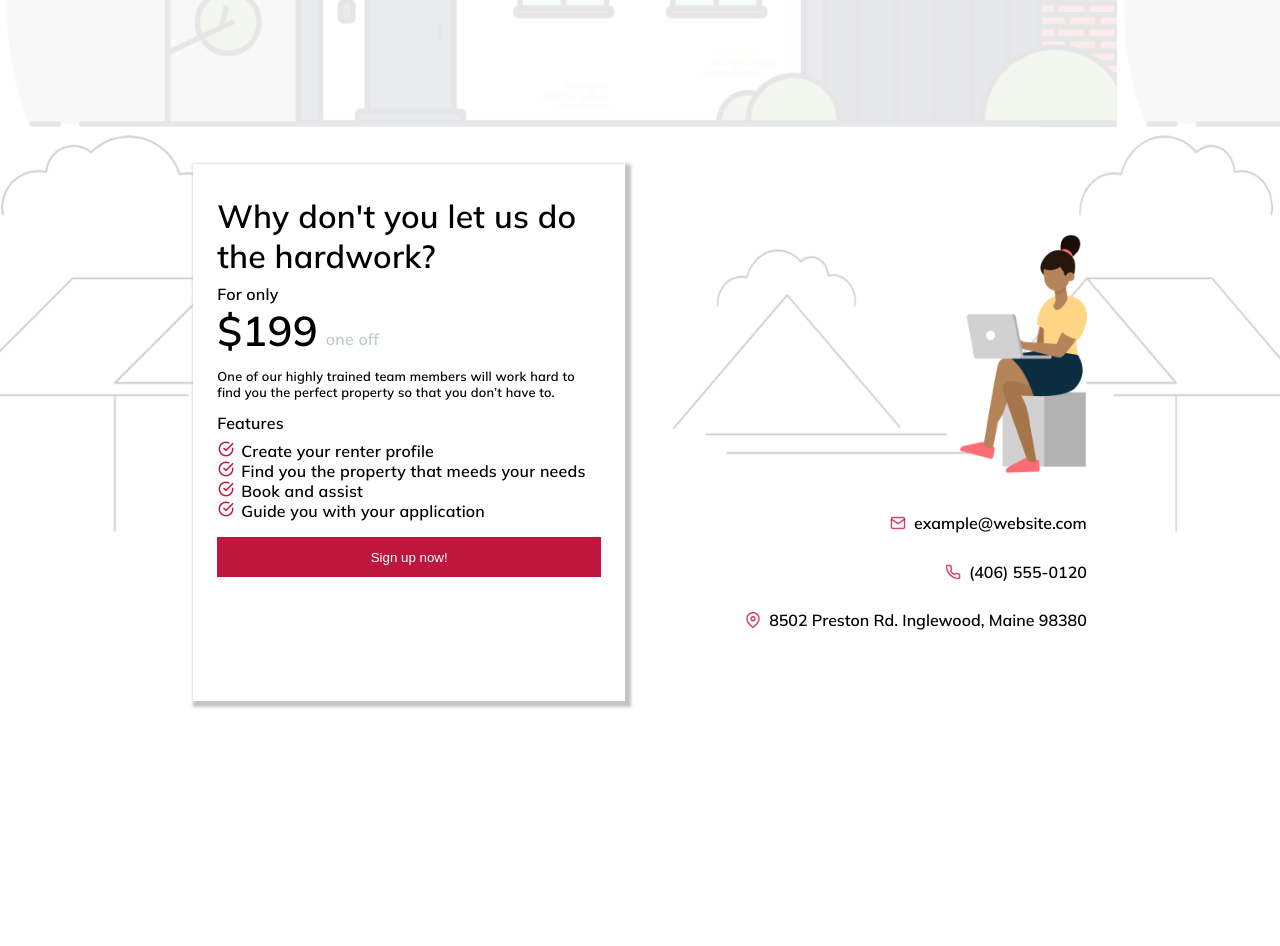
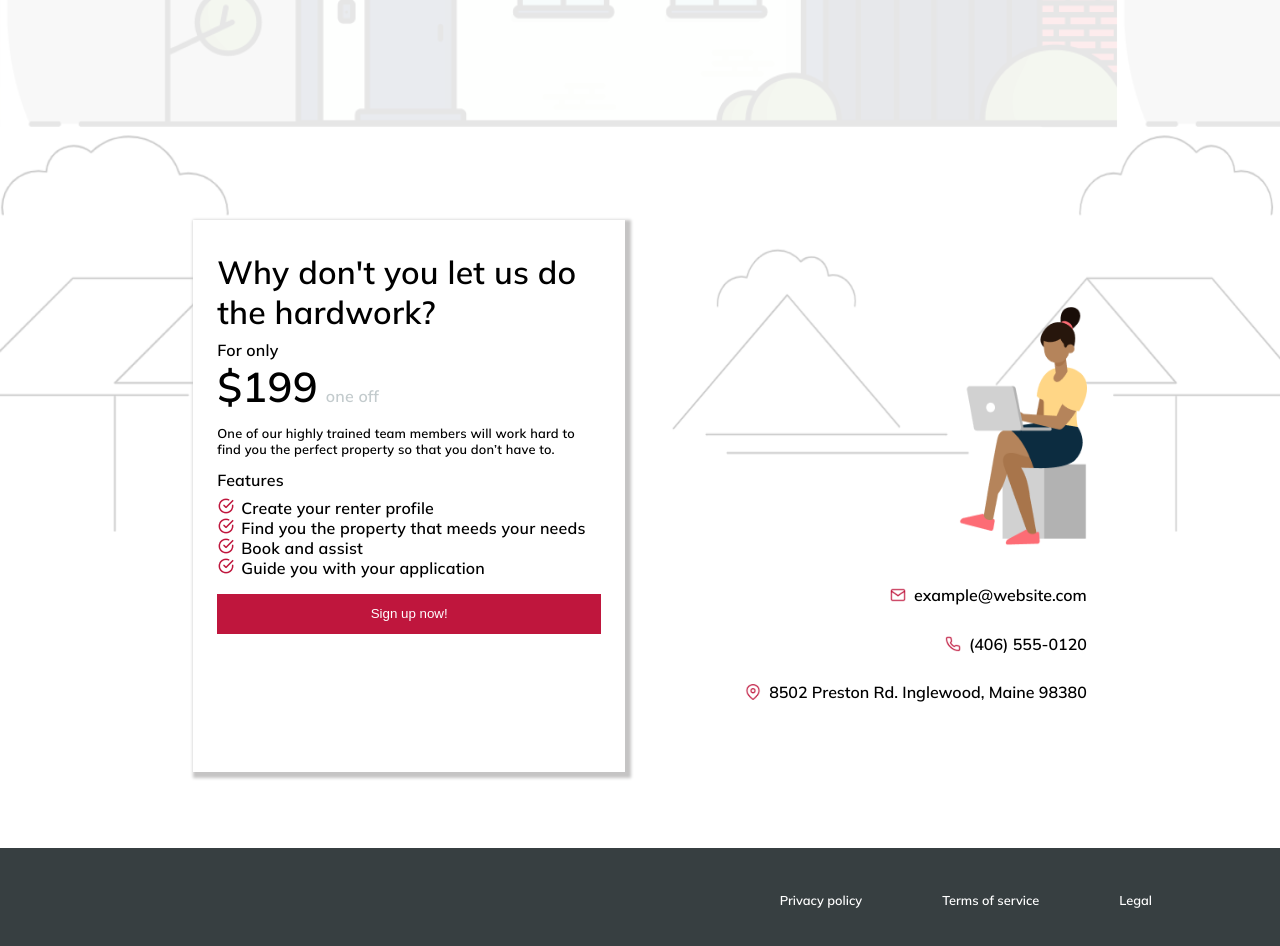
Before and after one commit to Melvin-n/mission6-frontend, a React (Create React App) app: page / in a window 1280 px wide. Shown: the part 720-1666 px from the top of the page. Before the commit the page ends 1488 px from the top, so only its background shows below. Built offline with nearby package versions, Linux system fonts and the light colour scheme.

Commit message:
added footer + bottom of footer, header and search page. form still to be done.

```diff
--- a/src/components/Footer.tsx
+++ b/src/components/Footer.tsx
@@ -49,6 +49,13 @@ const Footer: React.FC = () => {
                 </ul>
             </div>
         </div>
+        <div id='footer-bottom'>
+            <ul id='footer-bottom-list'>
+                <li className='footer-bottom-item'>Privacy policy</li>
+                <li className='footer-bottom-item'>Terms of service</li>
+                <li className='footer-bottom-item'>Legal</li>
+            </ul>
+        </div>
     </div>
   )
 }
--- a/src/styles/footer.css
+++ b/src/styles/footer.css
@@ -1,6 +1,6 @@
 #footer-container {
     width: 100%;
-    height: 80vh;
+    height: 100vh;
 }
 
 #footer-hero {
@@ -17,9 +17,9 @@
 }
 
 #signup-box {
-    margin-top: 2rem;
+    margin-top: 1rem;
     width: 30%;
-    height: 85%;
+    height: 70%;
     box-shadow: 3px 3px 3px 3px rgb(197, 196, 196);
     background-color: white;
     padding: 1.5rem;
@@ -124,3 +124,30 @@
     height: 15rem;
     margin-bottom: 1.4rem;
 }
+
+#footer-bottom {
+    background-color: #373F41;
+    width: 100%;
+    height: 13%;
+    display: flex;
+}
+
+#footer-bottom-list {
+    list-style-type: none;
+    display: flex;
+    flex-direction: row;
+    width: 100%;
+    align-items: center;
+    justify-content: flex-end;
+    gap: 3rem;
+    padding: 0 4rem;
+    margin: 0 3rem;
+
+}
+
+.footer-bottom-item {
+    color: white;
+    padding: 0.2rem 1rem;
+    font-weight: lighter;
+    font-size: 0.8rem;
+}
```
